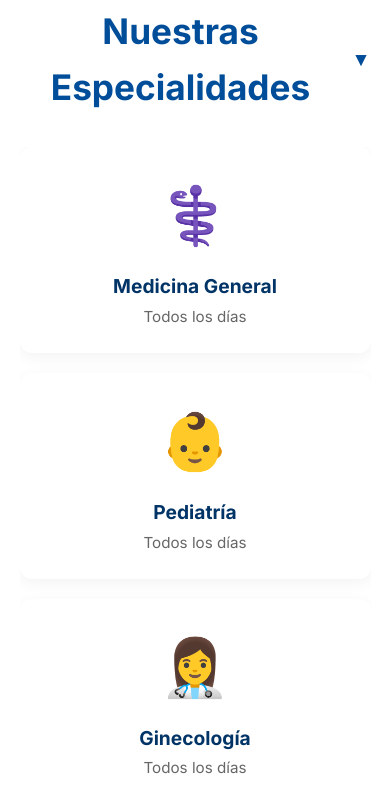
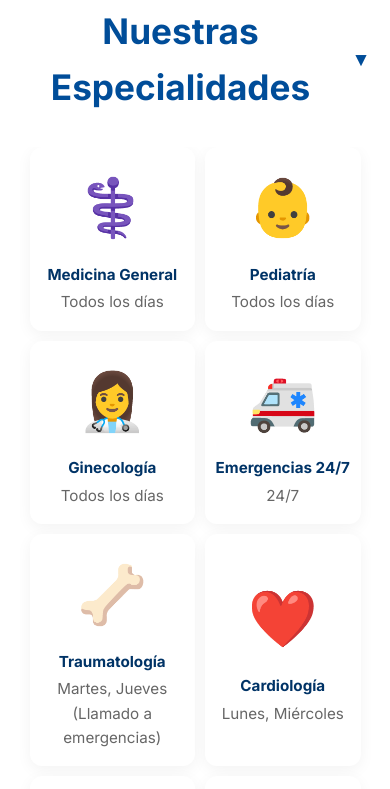
Before and after one commit to magira1124-code/clinica-vasquez, a plain HTML site: page index.html in a window 390 px wide. Shown: the part 1865-2654 px from the top of the page. Drawn offline with Linux system fonts and the light colour scheme; no server answers.

Commit message:
Optimize mobile grid to 2 columns

```diff
--- a/index.html
+++ b/index.html
@@ -229,6 +229,12 @@
 
     /* Responsiveness (Mobile & Tablets) */
     @media (max-width: 768px) {
+      .rol-medico { grid-template-columns: repeat(2, 1fr) !important; gap: 10px; padding: 0 10px; }
+      .doctor-row { padding: 1rem 0.5rem; }
+      .doc-photo { width: 60px; height: 60px; }
+      .doc-name { font-size: 0.95rem; }
+      .doc-spec { font-size: 0.75rem; padding: 0.2rem 0.4rem; }
+
       .navbar { flex-direction: column; gap: 10px; padding: 1rem; }
       .nav-links { flex-wrap: wrap; justify-content: center; gap: 10px; }
       .hero { padding: 4rem 5%; }
```
